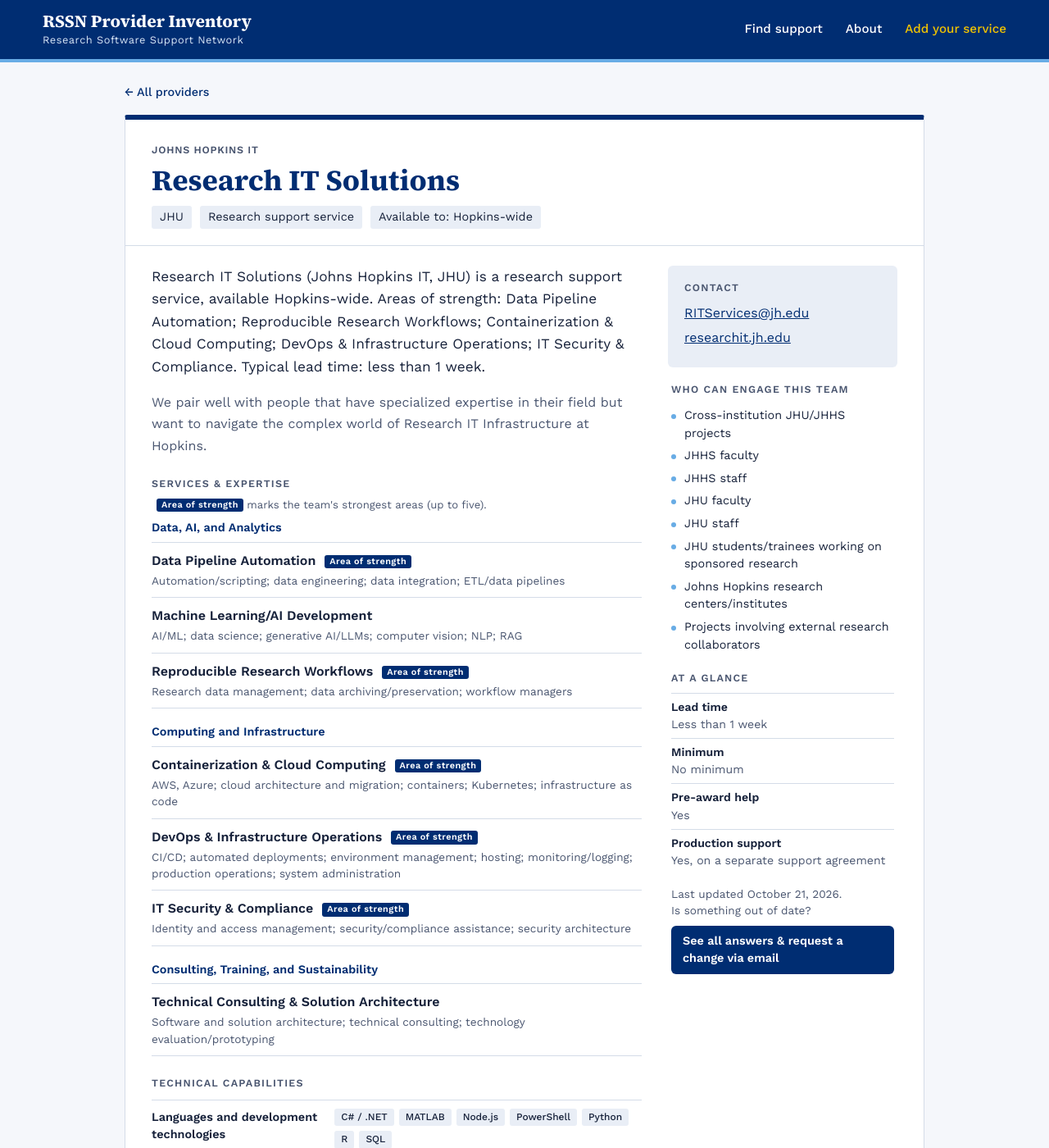
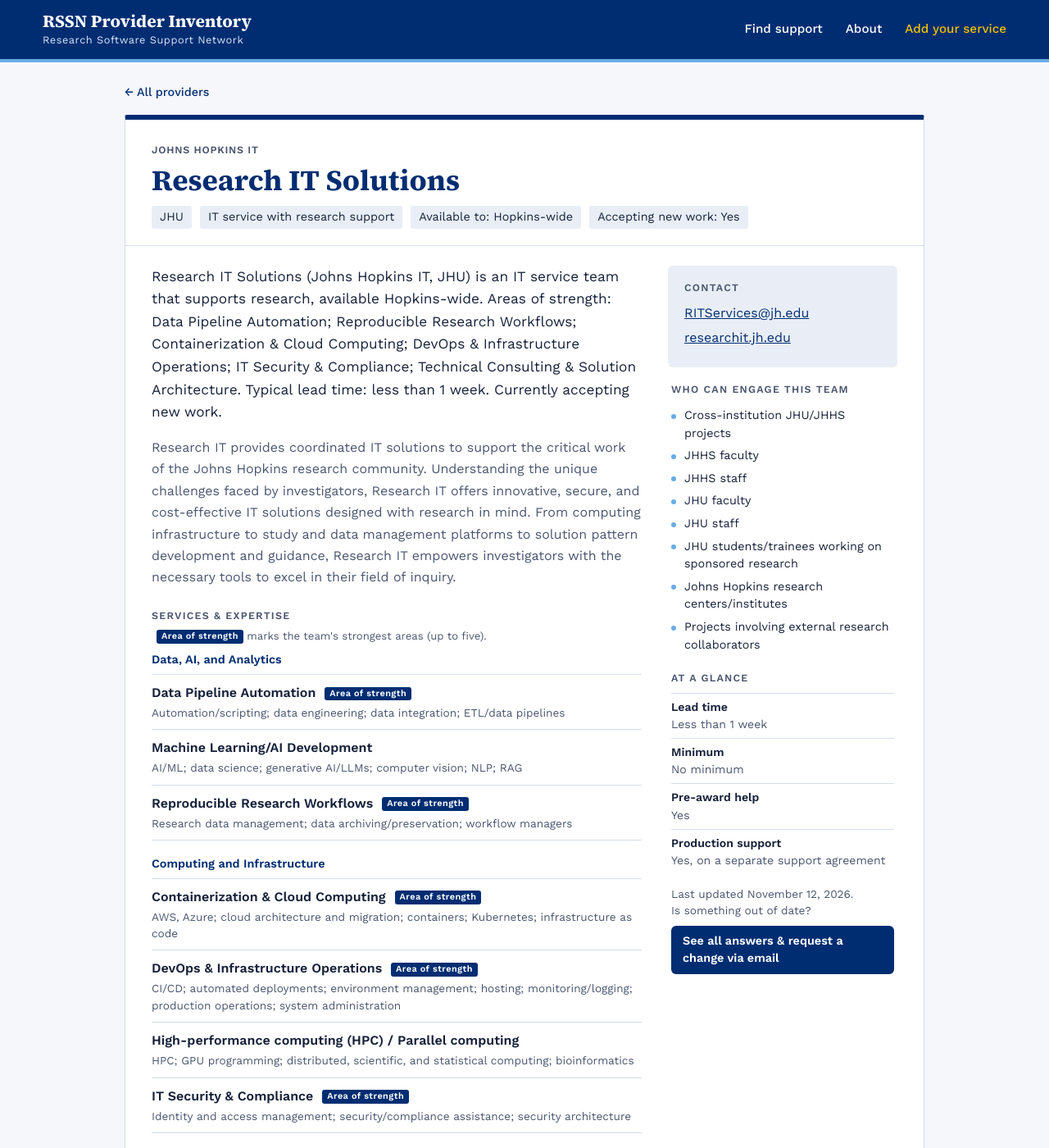
Before and after one commit to JHU-RSSN/RSSN_Provider_Inventory, a Jekyll site: the page built from _providers/research-it-solutions.md, in a window 1280 px wide and 1400 px high. Shown: the whole window at 82% size. Built offline with Jekyll 4.4.1, drawn with Linux system fonts in a browser that asks for light colours; some of the changed text lies outside the part shown.

Commit message:
Publish: Provider listing

```diff
--- a/_providers/research-it-solutions.md
+++ b/_providers/research-it-solutions.md
@@ -56,14 +56,14 @@
   email: "RITServices@jh.edu"
 
 # Date this listing was last reviewed (YYYY-MM-DD)
-updated: 2026-10-21
+updated: 2026-11-12
 
 # ===== Who you support =====
 
 # Q12. Team type. CHOOSE ONE.
-team_type: "Research support service"
+# team_type: "Research support service"
 # team_type: "Research group sharing expertise"
-# team_type: "IT service with research support"
+team_type: "IT service with research support"
 # Q12. "Other" write-in answer, if any
 team_type_other: ""
 
@@ -137,7 +137,7 @@
   # - "Angular"
   # - "C / C++"
   - "C# / .NET"
-  # - "Java"
+  - "Java"
   # - "JavaScript / TypeScript"
   # - "Kotlin / Android"
   - "MATLAB"
@@ -148,9 +148,9 @@
   - "R"
   # - "React"
   # - "Ruby"
-  # - "SAS"
+  - "SAS"
   - "SQL"
-  # - "Stata"
+  - "Stata"
   # - "Swift / iOS"
   # - "Vue"
   # - "Not applicable"
@@ -175,7 +175,7 @@
 devops:
   # - "Amazon Elastic Kubernetes Services (EKS)"
   - "Azure DevOps"
-  # - "Azure Kubernetes Service (AKS)"
+  - "Azure Kubernetes Service (AKS)"
   - "Docker"
   - "GitHub"
   - "GitHub Actions"
@@ -233,8 +233,8 @@
   - "Technical architecture/design"
   - "Prototype / proof-of-concept development"
   - "Software development"
-  # - "Research data collection"
-  # - "Research data processing/analysis"
+  - "Research data collection"
+  - "Research data processing/analysis"
   - "Production deployment"
   - "Ongoing maintenance/support"
   - "Project closeout"
@@ -264,7 +264,7 @@
 
 # Q34. Data types supported. CHOOSE ALL THAT APPLY.
 data_types:
-  # - "Data under NIST 800-171 controls"
+  - "Data under NIST 800-171 controls"
   - "De-identified health information"
   - "Genomic data"
   - "Human-subject research data"
@@ -274,7 +274,7 @@
   - "Protected health information (PHI)"
   - "Public data"
   - "Restricted data"
-  - "Depends on the hosting / environment"
+  # - "Depends on the hosting / environment"
   # - "Unsure / requires review"
 # Q34. "Other" write-in answer, if any
 data_types_other: ""
@@ -311,7 +311,7 @@
   - "Ongoing maintenance/support"
   - "Production operations"
   - "Prototype / proof-of-concept development"
-  # - "Short-term troubleshooting"
+  - "Short-term troubleshooting"
   # - "Staff augmentation"
   - "Technical consultation / advisory services"
 # Q37. "Other" write-in answer, if any
@@ -437,7 +437,7 @@
   # - "Maintain software after public release"
   # - "Cannot currently support open source work"
 # Q51. "Other" write-in answer, if any
-open_source_other: ""
+open_source_other: "Open to contributing on a case-by-case basis"
 
 # Q52. Hands off code and documentation. CHOOSE ONE.
 # handoff_docs: "Yes"
@@ -455,6 +455,14 @@
 
 # Q54. Good to know (free text; Markdown is fine)
 notes: |
-  Research IT solutions primarily supports infrastructure. We can give you a platform to work with and in but we don't have bandwidth to assist with software development.
+  Research IT provides investigators with vetted technology platforms and applications for every phase of the research lifecycle. From planning to analysis to sharing and preserving findings, JH IT offers researchers:
+
+  - Modern, appropriately scaled IT infrastructure services (network, storage, computing, data)
+
+  - Tools to integrate and collaborate across various research resources and projects
+
+  - Compliance with complex sponsor privacy and information security requirements (such as NIST and HIPAA/PHI requirements)
+
+  - Support for contribution to open science and knowledge dissemination, as well as regulated research protection
 ---
-We pair well with people that have specialized expertise in their field but want to navigate the complex world of Research IT Infrastructure at Hopkins.
+Research IT provides coordinated IT solutions to support the critical work of the Johns Hopkins research community. Understanding the unique challenges faced by investigators, Research IT offers innovative, secure, and cost-effective IT solutions designed with research in mind. From computing infrastructure to study and data management platforms to solution pattern development and guidance, Research IT empowers investigators with the necessary tools to excel in their field of inquiry.
```
Also changed, not shown: other parts of _providers/research-it-solutions.md (+8 -8 lines), _imports/import_log.json (+93 -0 lines).
